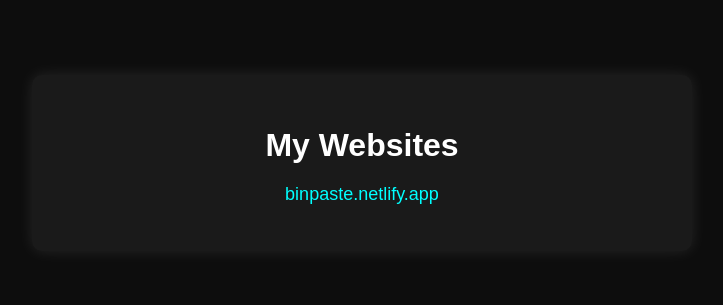
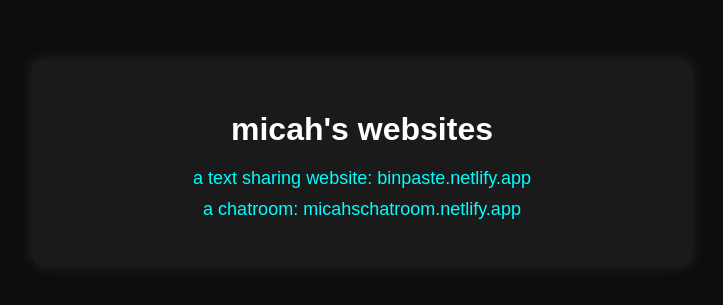
Before and after one commit to q-u-e-s-o/mywebsites, a plain HTML site: page index.html in a window 1280 px wide. Shown: the part 257-562 px from the top of the page, without its empty margins (278-1001 px from the left). Drawn offline with Linux system fonts and the light colour scheme.

Commit message:
Change title and improve link descriptions
Updated the title and heading to reflect the owner's name. Enhanced the link descriptions for clarity.

```diff
--- a/index.html
+++ b/index.html
@@ -3,7 +3,7 @@
 <head>
 <meta charset="UTF-8">
 <meta name="viewport" content="width=device-width, initial-scale=1.0">
-<title>My Websites</title>
+<title>micah's websites</title>
 <style>
     body {
         background: #0d0d0d;
@@ -49,10 +49,10 @@
 <body>
 
 <div class="container">
-    <h1>My Websites</h1>
+    <h1>micah's websites</h1>
     <ul>
-        <li><a href="https://binpaste.netlify.app" target="_blank">binpaste.netlify.app</a></li>
-        <!-- Add more sites here -->
+        <li><a href="https://binpaste.netlify.app" target="_blank">a text sharing website: binpaste.netlify.app</a></li>
+        <li><a href="https://binpaste.netlify.app" target="_blank">a chatroom: micahschatroom.netlify.app</a></li>
     </ul>
 </div>
 
```
